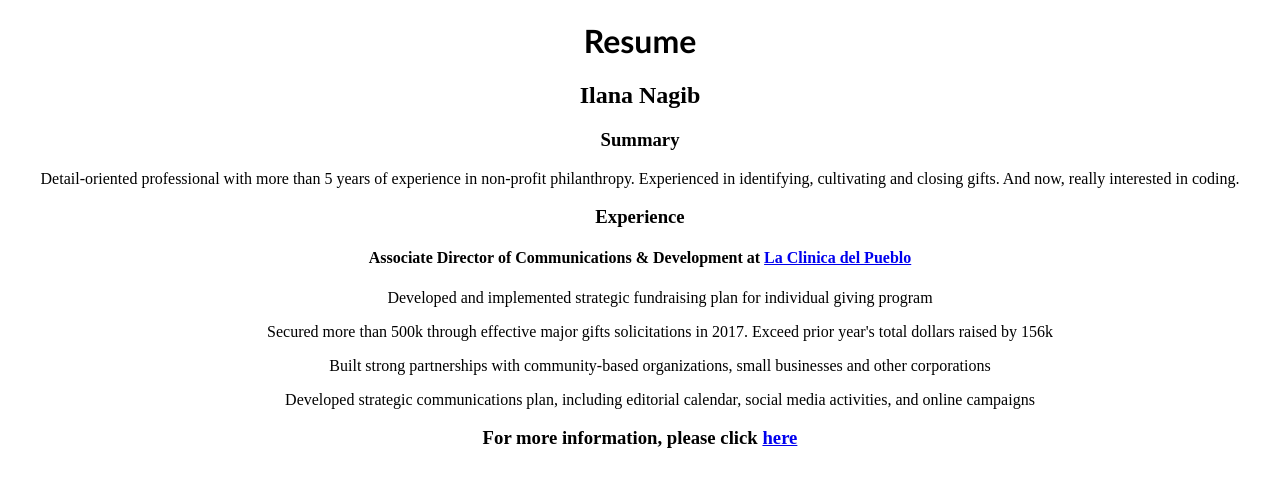
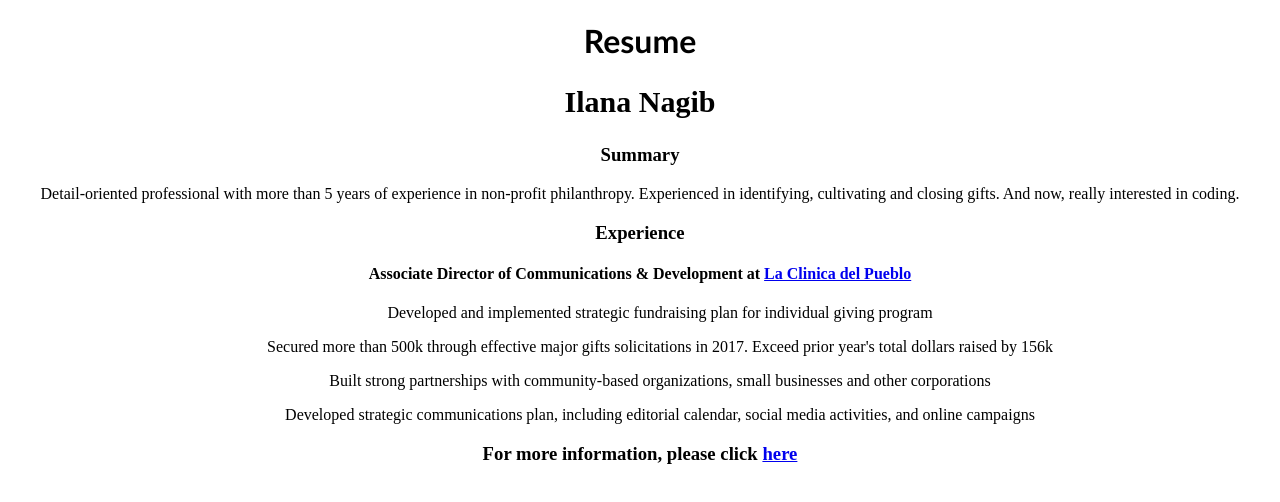
Before and after one commit to ilananagib/ilananagib.github.io, a plain HTML site: page index.html in a window 1280 px wide. Drawn offline with Linux system fonts and the light colour scheme.

Commit message:
Update style.css

```diff
--- a/style.css
+++ b/style.css
@@ -9,3 +9,7 @@ h1 {
 	font-size: 32px;
 	font-family: Calibri;
 }
+h2 {
+	font-size: 30px;
+	font-color: dark blue;
+}
```
